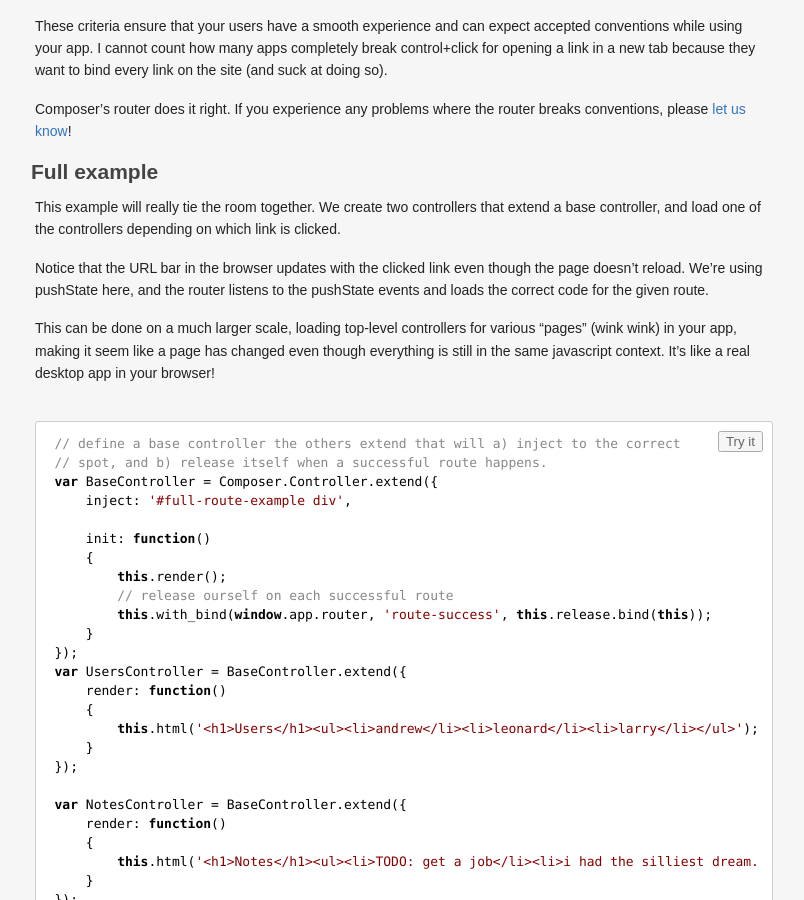
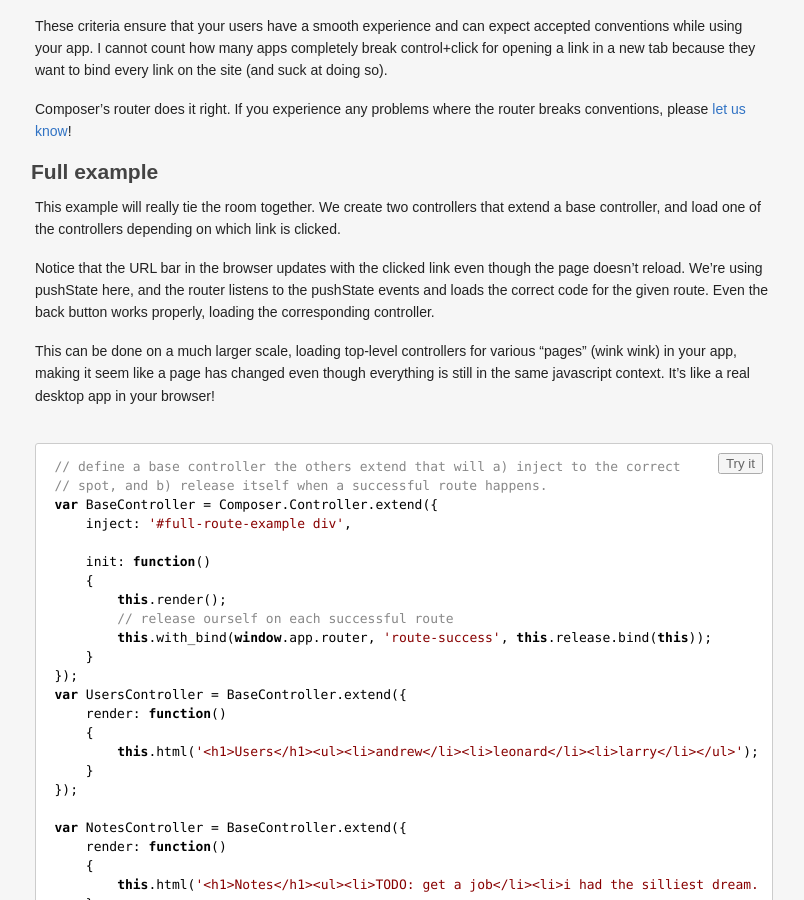
Before and after one commit to lyonbros/composer.js, a Jekyll site: the page built from docs/router.md, in a window 1280 px wide and 900 px high, scrolled down 5034 px. Shown: the whole window, without its empty margins (379-1183 px from the left). Built offline with Jekyll 4.4.1, drawn with Linux system fonts in a browser that asks for light colours.

Commit message:
note on back button

```diff
--- a/docs/router.md
+++ b/docs/router.md
@@ -312,6 +312,7 @@ link is clicked.
 Notice that the URL bar in the browser updates with the clicked link even
 though the page doesn't reload. We're using pushState here, and the router
 listens to the pushState events and loads the correct code for the given route.
+Even the back button works properly, loading the corresponding controller.
 
 This can be done on a much larger scale, loading top-level controllers for
 various "pages" (wink wink) in your app, making it seem like a page has changed
```
